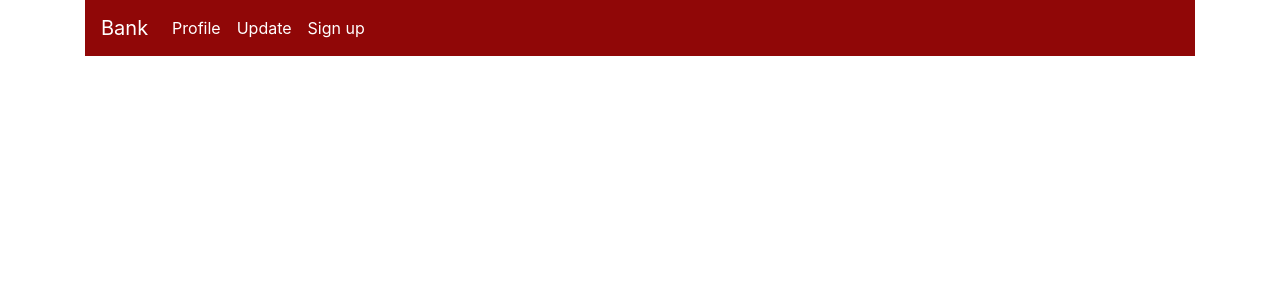
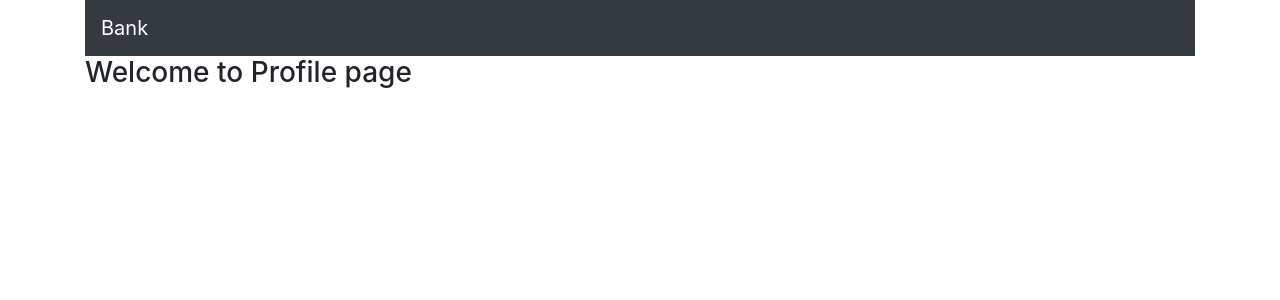
Before and after one commit to azimshaik/conneqt, a React (Create React App) app: page / in a window 1280 px wide. Shown: the top 300 px of the page. Built offline with nearby package versions, Linux system fonts and the light colour scheme.

Commit message:
profile page added

```diff
--- a/src/App.js
+++ b/src/App.js
@@ -3,6 +3,7 @@ import logo from "./logo.svg";
 import { BrowserRouter as Router, Route } from "react-router-dom";
 import "bootstrap/dist/css/bootstrap.min.css";
 import Navbar from "./components/navbar.component";
+import Profile from "./components/profile.component";
 import "./App.css";
 
 const axios = require("axios");
@@ -13,6 +14,7 @@ function App() {
       {/* <div className="container">Hello World</div> */}
       <div className="container">
         <Navbar />
+        <Route path="/" component={Profile} />
       </div>
     </Router>
   );
--- a/src/components/navbar.component.js
+++ b/src/components/navbar.component.js
@@ -4,13 +4,7 @@ import { Link } from "react-router-dom";
 export default class Navbar extends Component {
   render() {
     return (
-      <nav
-        className="navbar navbar-expand-xl"
-        style={{
-          backgroundColor: "#900707",
-          color: "white",
-        }}
-      >
+      <nav className="navbar navbar-expand-xl bg-dark">
         <Link
           to="/"
           className="navbar-brand"
@@ -20,43 +14,6 @@ export default class Navbar extends Component {
         >
           Bank
         </Link>
-        <div className="collpase navbar-collapse">
-          <ul className="navbar-nav mr-auto">
-            <li className="navbar-item">
-              <Link
-                to="/profile"
-                className="nav-link"
-                style={{
-                  color: "white",
-                }}
-              >
-                Profile
-              </Link>
-            </li>
-            <li className="navbar-item">
-              <Link
-                to="/updateprofile"
-                className="nav-link"
-                style={{
-                  color: "white",
-                }}
-              >
-                Update
-              </Link>
-            </li>
-            <li className="navbar-item">
-              <Link
-                to="/user"
-                className="nav-link"
-                style={{
-                  color: "white",
-                }}
-              >
-                Sign up
-              </Link>
-            </li>
-          </ul>
-        </div>
       </nav>
     );
   }
--- /dev/null
+++ b/src/components/profile.component.js
@@ -0,0 +1,13 @@
+import React, { Component } from "react";
+import axios from "axios";
+import { Link } from "react-router-dom";
+
+export default class Profile extends Component {
+  render() {
+    return (
+      <div>
+        <h3>Welcome to Profile page</h3>
+      </div>
+    );
+  }
+}
```
